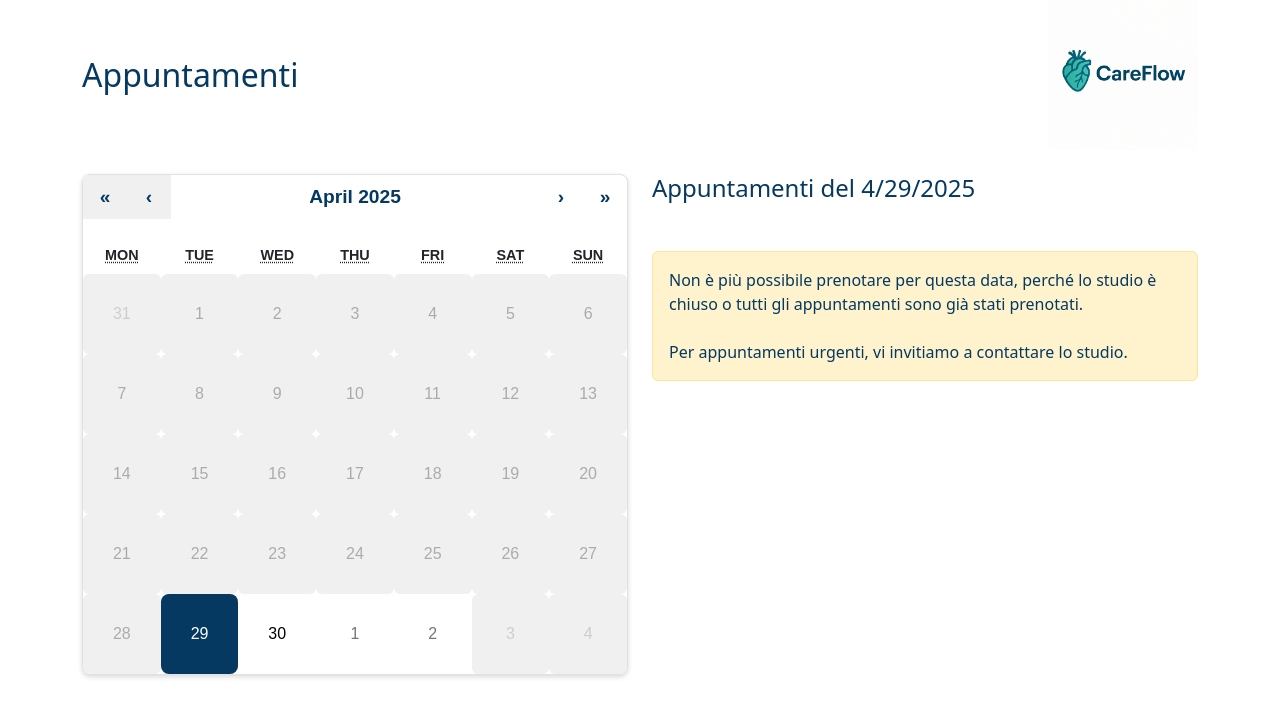
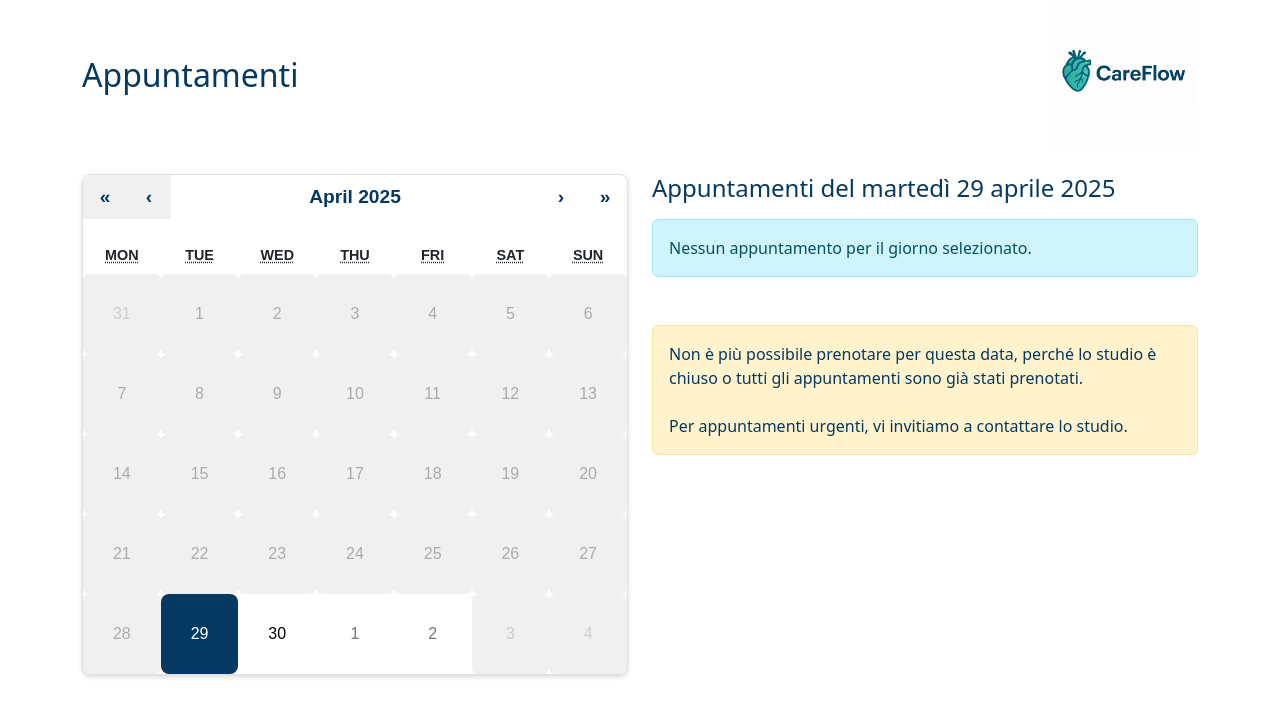
Before and after one commit to ManuelCasanuova/Capstone, a React (Vite) app: page /appuntamenti in a window 1280 px wide. Shown: the top 716 px of the page. Built offline with nearby package versions, Linux system fonts and the light colour scheme.

Commit message:
riformattato appuntamenti per migliore legibilità del codice, eliminati i badge da sabato e domenica, rimossi badge dai giorni già trascorsi. Piccoli accorgimenti nel layout

```diff
--- a/src/component/Appuntamenti/Appuntamenti.jsx
+++ b/src/component/Appuntamenti/Appuntamenti.jsx
@@ -1,4 +1,4 @@
-import { useState, useEffect } from "react";
+import { useState, useEffect, useCallback } from "react";
 import { Container, Row, Col, ListGroup, Badge, Button, Alert } from "react-bootstrap";
 import Calendar from "react-calendar";
 import "react-calendar/dist/Calendar.css";
@@ -8,23 +8,29 @@ import ModaleConferma from "../modali/ModaleConferma";
 import { useNavigate, useLocation } from "react-router";
 import { useAuth } from "../access/AuthContext";
 
+// Costanti per i ruoli
+const ROLE_ADMIN = "ROLE_ADMIN";
+const ROLE_PAZIENTE = "ROLE_PAZIENTE";
 
+// Funzione di utilità per verificare se una data è un weekend
 const isWeekend = (date) => {
   const day = date.getDay();
-  return day === 0 || day === 6;
+  return day === 0 || day === 6; // 0 = Domenica, 6 = Sabato
 };
 
 const Appuntamenti = () => {
   const { user, token } = useAuth();
   const navigate = useNavigate();
   const location = useLocation();
+  const apiUrl = import.meta.env.VITE_API_URL;
 
-  const isAdmin = user?.roles?.includes("ROLE_ADMIN");
-  const isPaziente = user?.roles?.includes("ROLE_PAZIENTE");
+  const isAdmin = user?.roles?.includes(ROLE_ADMIN);
+  const isPaziente = user?.roles?.includes(ROLE_PAZIENTE);
   const pazienteId = user?.id;
 
   const pazienteDaPassaggio = location.state?.paziente || null;
 
+  // --- State Variables ---
   const [pazienteSelezionato, setPazienteSelezionato] = useState(null);
   const [appuntamenti, setAppuntamenti] = useState([]);
   const [dataSelezionata, setDataSelezionata] = useState(new Date());
@@ -37,6 +43,9 @@ const Appuntamenti = () => {
   const [showConferma, setShowConferma] = useState(false);
   const [idDaEliminare, setIdDaEliminare] = useState(null);
 
+  // --- Effetti collaterali ---
+
+  // Inizializza il paziente selezionato all'avvio o al cambio utente/passaggio di stato
   useEffect(() => {
     if (isPaziente) {
       setPazienteSelezionato({
@@ -51,17 +60,20 @@ const Appuntamenti = () => {
     }
   }, [isPaziente, pazienteId, user, pazienteDaPassaggio]);
 
+  // Carica tutti gli appuntamenti e gli orari dello studio
   useEffect(() => {
     if (!token) return;
 
     const fetchAppuntamenti = async () => {
       try {
-        const res = await fetch(`${import.meta.env.VITE_API_URL}/appuntamenti`, {
+        const res = await fetch(`${apiUrl}/appuntamenti`, {
           headers: { Authorization: `Bearer ${token}` },
         });
         if (res.ok) {
           const data = await res.json();
           setAppuntamenti(data);
+        } else {
+          console.error("Errore nel recupero degli appuntamenti:", res.statusText);
         }
       } catch (error) {
         console.error("Errore fetch appuntamenti", error);
@@ -70,12 +82,14 @@ const Appuntamenti = () => {
 
     const fetchOrariStudio = async () => {
       try {
-        const res = await fetch(`${import.meta.env.VITE_API_URL}/studio/orari`, {
+        const res = await fetch(`${apiUrl}/studio/orari`, {
           headers: { Authorization: `Bearer ${token}` },
         });
         if (res.ok) {
           const dati = await res.json();
           setOrariStudio(dati);
+        } else {
+          console.error("Errore nel recupero degli orari dello studio:", res.statusText);
         }
       } catch (error) {
         console.error("Errore fetch orari studio", error);
@@ -84,9 +98,12 @@ const Appuntamenti = () => {
 
     fetchAppuntamenti();
     fetchOrariStudio();
-  }, [token]);
+  }, [token, apiUrl]);
 
-  const aggiornaAppuntamenti = async (appuntamentoAggiornato) => {
+  // Aggiorna gli appuntamenti e ricarica dal server
+  const aggiornaAppuntamenti = useCallback(
+    async (appuntamentoAggiornato) => {
+      // Aggiorna lo stato locale per reattività immediata
       setAppuntamenti((prev) => {
         const index = prev.findIndex((a) => a.id === appuntamentoAggiornato.id);
         if (index !== -1) {
@@ -94,28 +111,36 @@ const Appuntamenti = () => {
           nuovi[index] = appuntamentoAggiornato;
           return nuovi;
         } else {
-        return [appuntamentoAggiornato, ...prev];
+          return [appuntamentoAggiornato, ...prev]; // Aggiunge se non trovato (nuovo appuntamento)
         }
       });
 
+      // Ricarica tutti gli appuntamenti dal server per garantire consistenza
       try {
-      const res = await fetch(`${import.meta.env.VITE_API_URL}/appuntamenti`, {
+        const res = await fetch(`${apiUrl}/appuntamenti`, {
           headers: { Authorization: `Bearer ${token}` },
         });
         if (res.ok) {
           const dati = await res.json();
           setAppuntamenti(dati);
+        } else {
+          console.error("Errore ricarica appuntamenti dopo aggiornamento:", res.statusText);
         }
       } catch (error) {
         console.error("Errore ricarica appuntamenti dopo aggiornamento", error);
       }
-  };
+    },
+    [apiUrl, token]
+  );
 
+  // Filtra gli appuntamenti per il giorno selezionato e calcola gli orari disponibili
   useEffect(() => {
+    const filtraAppuntamentiPerGiorno = () => {
       const filtered = appuntamenti.filter((app) => {
         const isSameDay =
           new Date(app.dataOraAppuntamento).toDateString() === dataSelezionata.toDateString();
-      const isPatientMatch = isAdmin || String(app.pazienteId) === String(pazienteSelezionato?.id);
+        const isPatientMatch =
+          isAdmin || String(app.pazienteId) === String(pazienteSelezionato?.id);
         return isSameDay && isPatientMatch;
       });
 
@@ -123,11 +148,13 @@ const Appuntamenti = () => {
         (a, b) => new Date(a.dataOraAppuntamento) - new Date(b.dataOraAppuntamento)
       );
       setAppuntamentiGiorno(ordinati);
+      return ordinati;
+    };
 
+    const calcolaOrariDisponibili = (appuntamentiDelGiorno) => {
       const giornoSett = dataSelezionata
         .toLocaleDateString("en-US", { weekday: "long" })
         .toUpperCase();
-
       const giornoStudio = orariStudio.find((g) => g.giorno === giornoSett);
 
       if (!giornoStudio || giornoStudio.chiuso) {
@@ -137,8 +164,7 @@ const Appuntamenti = () => {
       }
 
       const orariSlot = [];
-
-    const creaFascia = (start, end) => {
+      const addTimeSlots = (start, end) => {
         if (!start || !end) return;
         let [sh, sm] = start.split(":").map(Number);
         const [eh, em] = end.split(":").map(Number);
@@ -152,10 +178,10 @@ const Appuntamenti = () => {
         }
       };
 
-    creaFascia(giornoStudio.inizioMattina, giornoStudio.fineMattina);
-    creaFascia(giornoStudio.inizioPomeriggio, giornoStudio.finePomeriggio);
+      addTimeSlots(giornoStudio.inizioMattina, giornoStudio.fineMattina);
+      addTimeSlots(giornoStudio.inizioPomeriggio, giornoStudio.finePomeriggio);
 
-    const occupati = ordinati.map((app) =>
+      const occupati = appuntamentiDelGiorno.map((app) =>
         new Date(app.dataOraAppuntamento).toLocaleTimeString([], {
           hour: "2-digit",
           minute: "2-digit",
@@ -165,40 +191,48 @@ const Appuntamenti = () => {
 
       const oggi = new Date();
       oggi.setHours(0, 0, 0, 0);
-    const giornoSelezionato = new Date(dataSelezionata);
-    giornoSelezionato.setHours(0, 0, 0, 0);
+      const giornoSelezionatoSenzaOra = new Date(dataSelezionata);
+      giornoSelezionatoSenzaOra.setHours(0, 0, 0, 0);
 
       const disponibili = orariSlot.filter((orario) => {
         const [hh, mm] = orario.split(":");
         const slotTime = new Date(dataSelezionata);
         slotTime.setHours(parseInt(hh), parseInt(mm), 0, 0);
-      const isPast = giornoSelezionato.getTime() === oggi.getTime() && slotTime < new Date();
+        // Verifica se lo slot è nel passato solo se il giorno selezionato è oggi
+        const isPast =
+          giornoSelezionatoSenzaOra.getTime() === oggi.getTime() && slotTime < new Date();
         return !occupati.includes(orario) && !isPast;
       });
 
       setOrariDisponibili(disponibili);
       setShowAlertChiuso(disponibili.length === 0);
+    };
+
+    const filteredAndSortedAppuntamenti = filtraAppuntamentiPerGiorno();
+    calcolaOrariDisponibili(filteredAndSortedAppuntamenti);
   }, [dataSelezionata, appuntamenti, isAdmin, pazienteSelezionato, orariStudio]);
+
+  // --- Handlers ---
 
   const handleConfermaEliminazione = async () => {
     if (!token || !idDaEliminare) return;
 
     try {
-      const res = await fetch(
-        `${import.meta.env.VITE_API_URL}/appuntamenti/${idDaEliminare}`,
-        {
+      const res = await fetch(`${apiUrl}/appuntamenti/${idDaEliminare}`, {
         method: "DELETE",
         headers: { Authorization: `Bearer ${token}` },
-        }
-      );
+      });
       if (res.ok) {
         setAppuntamenti((prev) => prev.filter((a) => a.id !== idDaEliminare));
+      } else {
+        console.error("Errore nell'eliminazione dell'appuntamento:", res.statusText);
       }
     } catch (error) {
       console.error("Errore eliminazione appuntamento", error);
-    }
+    } finally {
       setShowConferma(false);
       setIdDaEliminare(null);
+    }
   };
 
   const handleModificaAppuntamento = (app) => {
@@ -215,6 +249,12 @@ const Appuntamenti = () => {
     navigate(`/paginaProfilo/${idPaziente}`);
   };
 
+  const handleApriNuovoAppuntamento = () => {
+    setAppuntamentoDaModificare(null);
+    setShowPrenotaModal(true);
+  };
+
+  // --- Variabili derivate ---
   const haPrenotazioneInData =
     isPaziente &&
     appuntamenti.some(
@@ -223,11 +263,7 @@ const Appuntamenti = () => {
         new Date(app.dataOraAppuntamento).toDateString() === dataSelezionata.toDateString()
     );
 
-  const handleApriNuovoAppuntamento = () => {
-    setAppuntamentoDaModificare(null);
-    setShowPrenotaModal(true);
-  };
-
+  // --- Render ---
   return (
     <Container>
       <div className="d-flex align-items-center mb-4">
@@ -236,31 +272,49 @@ const Appuntamenti = () => {
       </div>
 
       <Row>
-        <Col md={6} className="mb-4 ">
+        <Col md={6} className="mb-4">
           <Calendar
             onChange={setDataSelezionata}
             value={dataSelezionata}
-            minDate={new Date()}
+            minDate={new Date()} // Non permette di selezionare date passate
             tileDisabled={({ date, view }) => {
-              if (view !== "month") return false;
+              if (view !== "month") return false; // Applica la logica solo alla vista del mese
 
-              const day = date.getDay();
-              if (day === 0 || day === 6) return true;
+              const today = new Date();
+              today.setHours(0, 0, 0, 0); // Azzera ore, minuti, secondi per confronto solo sulla data
 
+              const currentDate = new Date(date);
+              currentDate.setHours(0, 0, 0, 0);
+
+              // Disabilita weekend
+              if (isWeekend(date)) return true;
+
+              // Disabilita date passate
+              if (currentDate < today) return true;
+
+              // Disabilita giorni in cui lo studio è chiuso
               const giornoSett = date
-                .toLocaleDateString("en-US", { weekday: "long" })
+                .toLocaleDateString("it-IT", { weekday: "long" })
                 .toUpperCase();
               const giornoStudio = orariStudio.find((g) => g.giorno === giornoSett);
-              const isPast = date < new Date(new Date().setHours(0, 0, 0, 0));
 
-              return isPast || giornoStudio?.chiuso;
+              return giornoStudio?.chiuso;
             }}
             tileContent={({ date, view }) => {
               if (view === "month") {
+                const today = new Date();
+                today.setHours(0, 0, 0, 0);
+                const currentDate = new Date(date);
+                currentDate.setHours(0, 0, 0, 0);
+
+                // Non mostrare badge per weekend o date passate
+                if (isWeekend(date) || currentDate < today) return null;
+
                 const count = appuntamenti.filter(
                   (app) =>
                     new Date(app.dataOraAppuntamento).toDateString() === date.toDateString()
                 ).length;
+
                 return count > 0 ? (
                   <Badge
                     bg="primary"
@@ -277,9 +331,17 @@ const Appuntamenti = () => {
         </Col>
 
         <Col md={6}>
-          <h4 className="mb-3">Appuntamenti del {dataSelezionata.toLocaleDateString()}</h4>
+          <h4 className="mb-3">
+            Appuntamenti del{" "}
+            {dataSelezionata.toLocaleDateString("it-IT", {
+              weekday: "long",
+              day: "numeric",
+              month: "long",
+              year: "numeric",
+            })}
+          </h4>
 
-          {appuntamentiGiorno.length > 0 && (
+          {appuntamentiGiorno.length > 0 ? (
             <ListGroup>
               {appuntamentiGiorno.map((app) => (
                 <ListGroup.Item
@@ -289,12 +351,12 @@ const Appuntamenti = () => {
                   style={{ cursor: "pointer" }}
                 >
                   <div>
-                    <div>
                     {isAdmin && (
                       <div>
                         <strong>Paziente:</strong> {app.nome} {app.cognome}
                       </div>
                     )}
+                    <div>
                       <strong>Orario:</strong>{" "}
                       {new Date(app.dataOraAppuntamento).toLocaleTimeString([], {
                         hour: "2-digit",
@@ -313,7 +375,7 @@ const Appuntamenti = () => {
                         style={{ color: "orange", cursor: "pointer", fontSize: "1.2rem" }}
                         title="Modifica appuntamento"
                         onClick={(e) => {
-                          e.stopPropagation();
+                          e.stopPropagation(); // Evita che l'onClick del ListGroup.Item si attivi
                           handleModificaAppuntamento(app);
                         }}
                       ></i>
@@ -324,7 +386,7 @@ const Appuntamenti = () => {
                         style={{ color: "red", cursor: "pointer", fontSize: "1.2rem" }}
                         title="Cancella appuntamento"
                         onClick={(e) => {
-                          e.stopPropagation();
+                          e.stopPropagation(); // Evita che l'onClick del ListGroup.Item si attivi
                           setIdDaEliminare(app.id);
                           setShowConferma(true);
                         }}
@@ -334,6 +396,10 @@ const Appuntamenti = () => {
                 </ListGroup.Item>
               ))}
             </ListGroup>
+          ) : (
+            <Alert variant="info" className="mt-3">
+              Nessun appuntamento per il giorno selezionato.
+            </Alert>
           )}
 
           {haPrenotazioneInData && (
@@ -348,12 +414,11 @@ const Appuntamenti = () => {
             </Button>
           )}
 
-
           {showAlertChiuso && (
             <Alert variant="warning" className="mt-5">
               <p>
-                Non è più possibile prenotare per questa data, perché lo studio è chiuso
-                o tutti gli appuntamenti sono già stati prenotati.
+                Non è più possibile prenotare per questa data, perché lo studio è chiuso o tutti
+                gli appuntamenti sono già stati prenotati.
               </p>
               <br />
               <p>Per appuntamenti urgenti, vi invitiamo a contattare lo studio.</p>
--- a/src/component/access/MyLogin.jsx
+++ b/src/component/access/MyLogin.jsx
@@ -54,7 +54,7 @@ function MyLogin() {
       }
 
       const data = await res.json();
-      console.log("Risposta login:", data);
+
 
       if (data.token) {
         login(data.token);
@@ -62,7 +62,7 @@ function MyLogin() {
           navigate("/cambio-password", { state: { username: formData.username } });
         } else {
           login(data.token);
-          console.log("Token salvato dopo login:", data.token);
+
         }
       } else {
         setError("Token mancante nella risposta");
```
Also changed, not shown: src/component/Profilo/PaginaProfilo.jsx (+6 -6 lines). Lines whose indentation alone changed are shown as unchanged.
